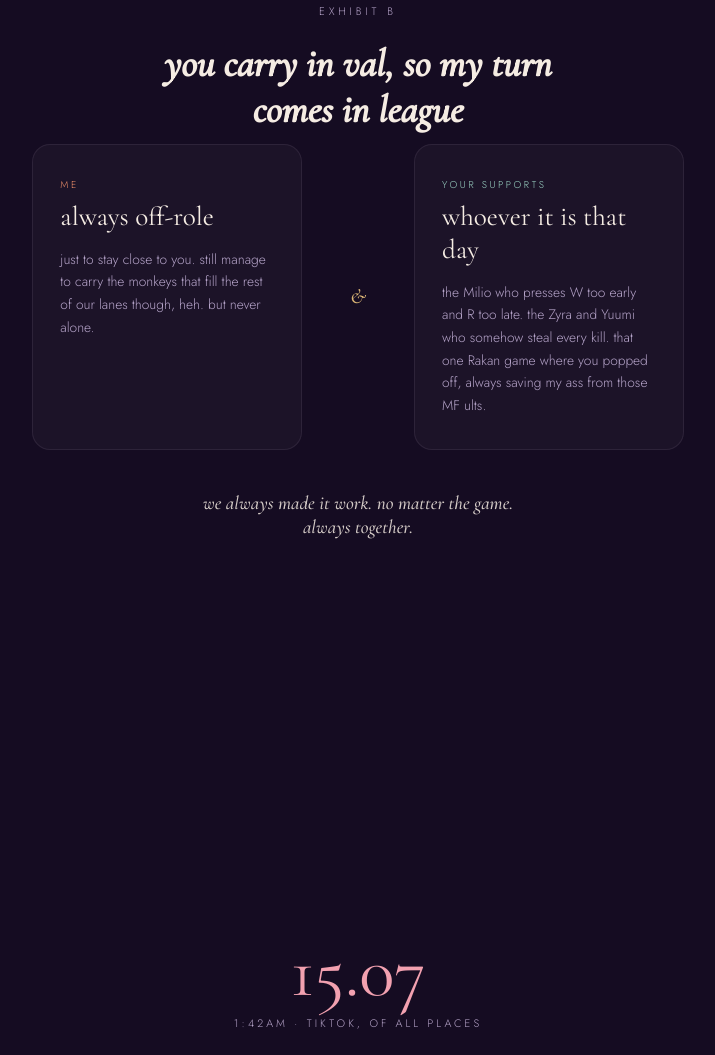
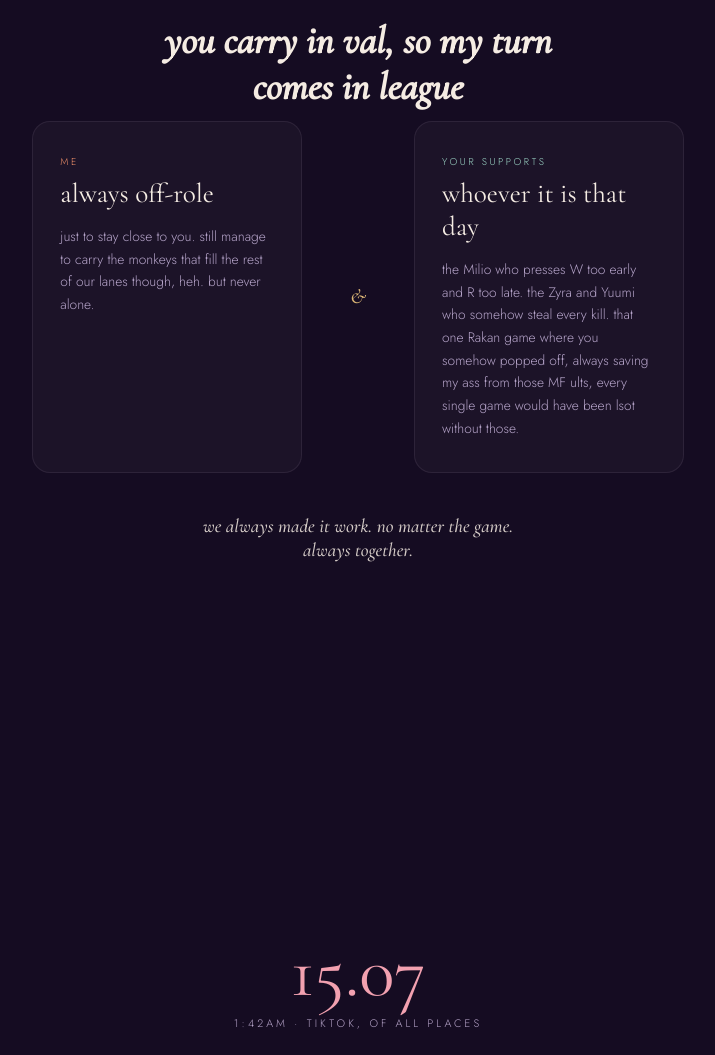
Before and after one commit to tofoumainsyasuo/Forkenza, a plain HTML site: page index.html in a window 1280 px wide. Shown: the part 1729-2784 px from the top of the page, without its empty margins (282-997 px from the left). Drawn offline with nearby package versions, Linux system fonts and the light colour scheme.

Commit message:
Update index.html

```diff
--- a/index.html
+++ b/index.html
@@ -196,7 +196,7 @@
     <div class="duo-card kenza">
       <p class="role">your supports</p>
       <p class="name">whoever it is that day</p>
-      <p class="line">the Milio who presses W too early and R too late. the Zyra and Yuumi who somehow steal every kill. that one Rakan game where you popped off, always saving my ass from those MF ults.</p>
+      <p class="line">the Milio who presses W too early and R too late. the Zyra and Yuumi who somehow steal every kill. that one Rakan game where you somehow popped off, always saving my ass from those MF ults, every single game would have been lsot without those.</p>
     </div>
   </div>
 
```
